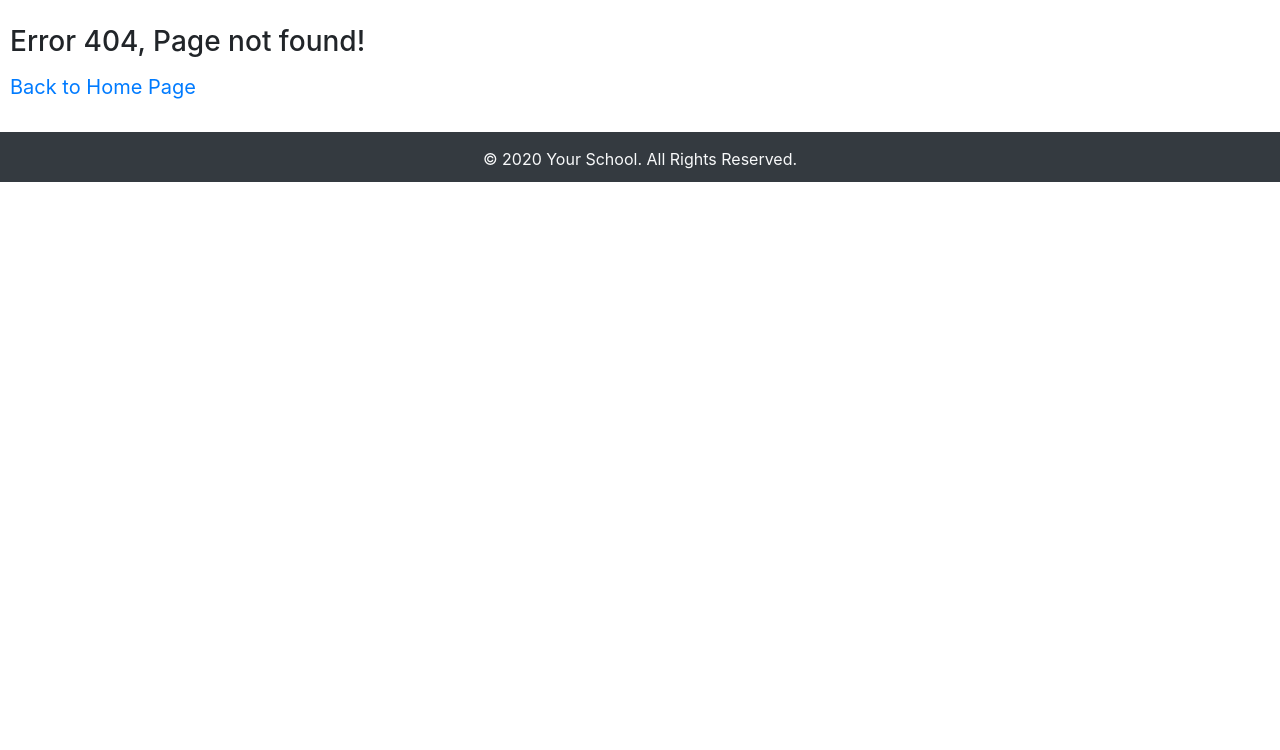
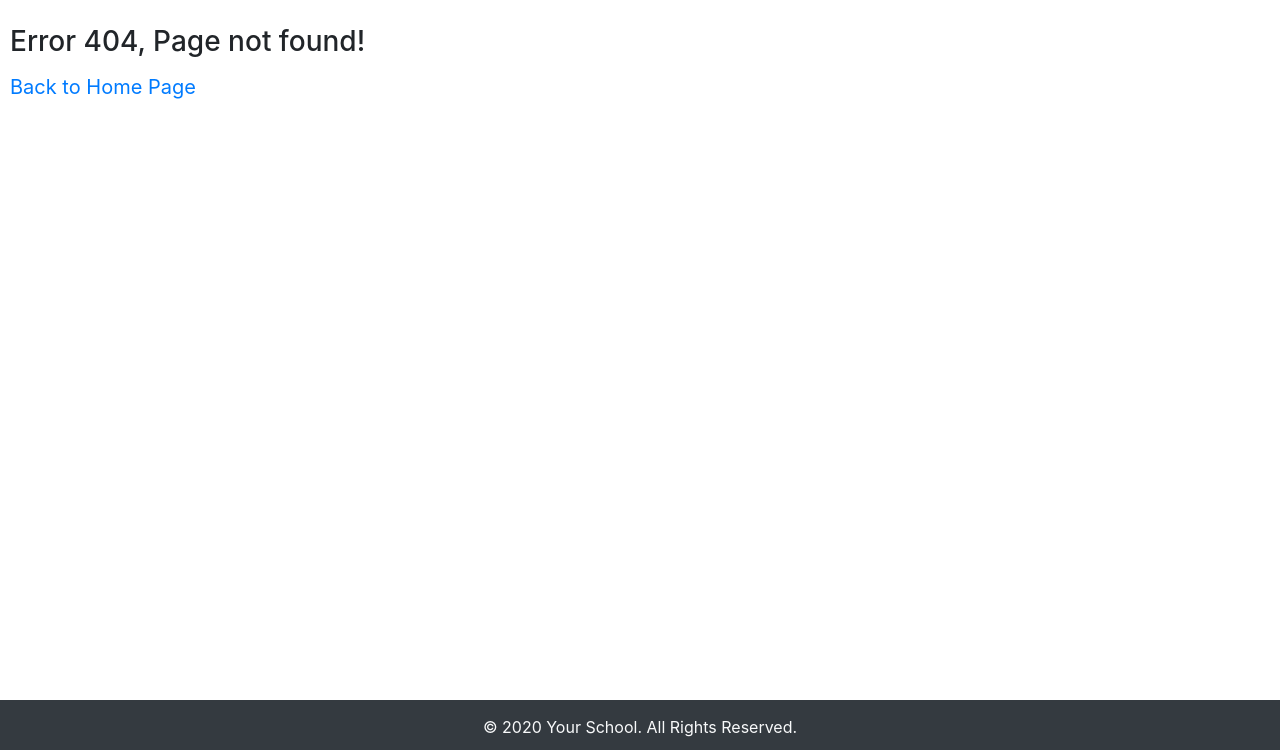
Before and after one commit to joemalski/enrollment_system, a Python web app: template app/templates/404.html in a window 1280 px wide. Shown: the part 50-800 px from the top of the page. Run offline with Jinja, Linux system fonts and the light colour scheme; the template is opened without the code that fills it, so the values that code supplies are empty.

Commit message:
add sticky footer class to templates

```diff
--- a/app/static/css/style.css
+++ b/app/static/css/style.css
@@ -15,3 +15,10 @@ header, footer {
 .container-padding {
     padding: 25px;
 }
+
+.footer {
+    position: fixed;
+    bottom: 0;
+    right: 0;
+    left: 0;
+}
--- a/app/templates/404.html
+++ b/app/templates/404.html
@@ -1,7 +1,6 @@
 {% extends 'main_base.html' %}
 
 {% block content %}
-
 <div class="container-fluid pl-0 pr-0">
     <div class="row">
         <div class="col-12">
@@ -21,7 +20,7 @@
     </div>
 </div>
 
-<div class="container-fluid pl-0 pr-0">
+<div class="container-fluid pl-0 pr-0 footer">
     <div class="row">
         <div class="col-12">
             <footer class="text-light bg-dark text-center">&copy; 2020 Your School. All Rights Reserved.</footer>
--- a/app/templates/index.html
+++ b/app/templates/index.html
@@ -30,7 +30,7 @@
     </div>
 </div>
 
-<div class="container-fluid pl-0 pr-0">
+<div class="container-fluid pl-0 pr-0 footer">
     <div class="row">
         <div class="col-12">
             <footer class="text-light bg-dark text-center">&copy; 2020 Your School. All Rights Reserved.</footer>
--- a/app/templates/login.html
+++ b/app/templates/login.html
@@ -94,7 +94,7 @@
     </div>
 </div>
 
-<div class="container-fluid pl-0 pr-0">
+<div class="container-fluid pl-0 pr-0 footer">
     <div class="row">
         <div class="col-12">
             <footer class="text-light bg-dark text-center">&copy; 2020 Your School. All Rights Reserved.</footer>
```
